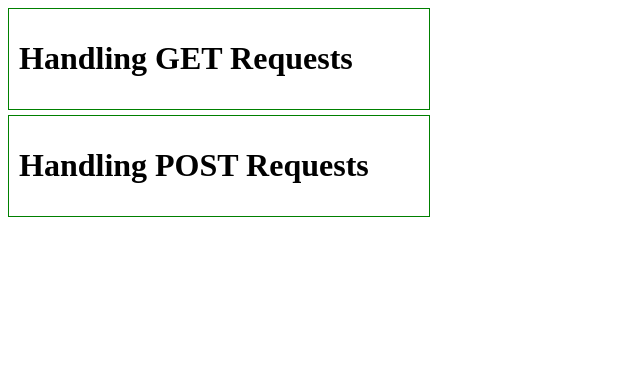
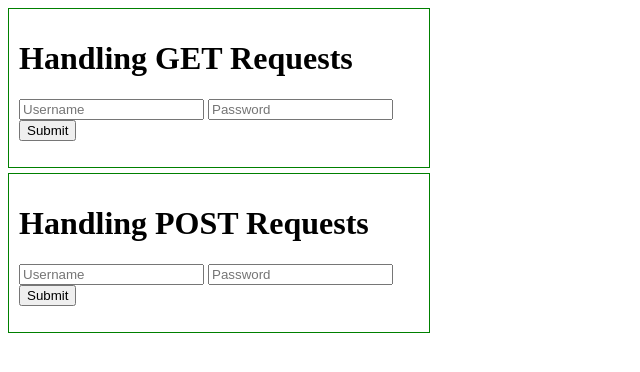
Before and after one commit to theresegatsing/Flask-HTTP-Request-Handler, a Python web app: template templates/login.html in a window 1280 px wide. Shown: the top 372 px of the page, without its empty margins (0-640 px from the left). Run offline with Jinja, Linux system fonts and the light colour scheme; the template is opened without the code that fills it, so the values that code supplies are empty.

Commit message:
html code

```diff
--- a/templates/login.html
+++ b/templates/login.html
@@ -17,13 +17,34 @@
 
         <div>
             <h1> Handling GET Requests </h1>
+            <form method = "GET" action =" {{url_for('handle_get')}}">
+                <input
+                type="text"
+                name = "username"
+                placeholder = "Username">
+                <input
+                type="password"
+                name ="password"
+                placeholder = "Password">
+                <button type = "submit"> Submit </button>
+            </form>
 
 
         </div>
 
         <div>
             <h1> Handling POST Requests </h1>
-
+            <form method = "POST" action = "{{url_for('handle_post')}}">
+                <input
+                type="text"
+                name ="username"
+                placeholder = "Username">
+                <input
+                type = "password"
+                name = "password"
+                placeholder = "Password">
+                <button type = "submit"> Submit </button>
+            </form>
         </div>
 
     </body>
```
